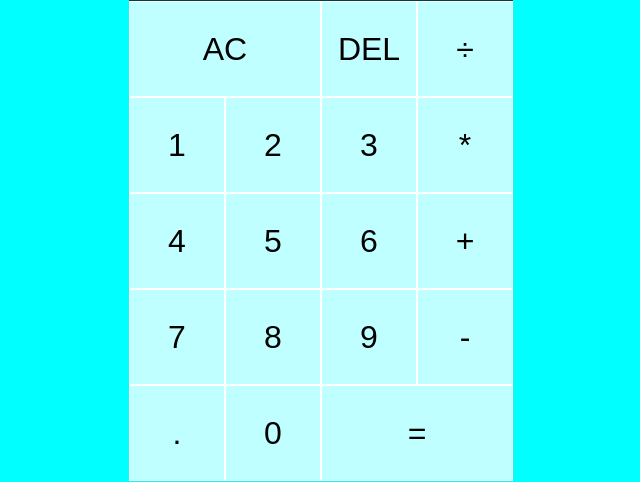
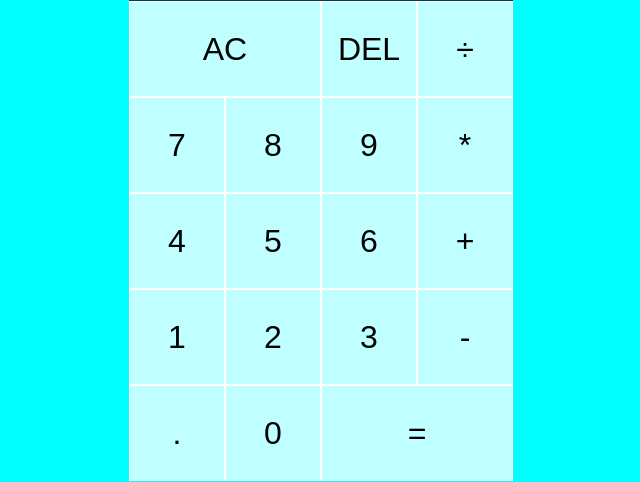
Before and after one commit to liviaalcantaraf/calculator-react-project, a React (Create React App) app: page / in a window 1280 px wide. Shown: the part 143-625 px from the top of the page, without its empty margins (319-959 px from the left). Built offline with nearby package versions, Linux system fonts and the light colour scheme.

Commit message:
changed numbers order

```diff
--- a/src/App.js
+++ b/src/App.js
@@ -153,17 +153,17 @@ function App() {
         DEL
       </button>
       <OperationButton operation="÷" dispatch={dispatch} />
-      <DigitButton digit="1" dispatch={dispatch} />
-      <DigitButton digit="2" dispatch={dispatch} />
-      <DigitButton digit="3" dispatch={dispatch} />
+      <DigitButton digit="7" dispatch={dispatch} />
+      <DigitButton digit="8" dispatch={dispatch} />
+      <DigitButton digit="9" dispatch={dispatch} />
       <OperationButton operation="*" dispatch={dispatch} />
       <DigitButton digit="4" dispatch={dispatch} />
       <DigitButton digit="5" dispatch={dispatch} />
       <DigitButton digit="6" dispatch={dispatch} />
       <OperationButton operation="+" dispatch={dispatch} />
-      <DigitButton digit="7" dispatch={dispatch} />
-      <DigitButton digit="8" dispatch={dispatch} />
-      <DigitButton digit="9" dispatch={dispatch} />
+      <DigitButton digit="1" dispatch={dispatch} />
+      <DigitButton digit="2" dispatch={dispatch} />
+      <DigitButton digit="3" dispatch={dispatch} />
       <OperationButton operation="-" dispatch={dispatch} />
       <DigitButton digit="." dispatch={dispatch} />
       <DigitButton digit="0" dispatch={dispatch} />
```
